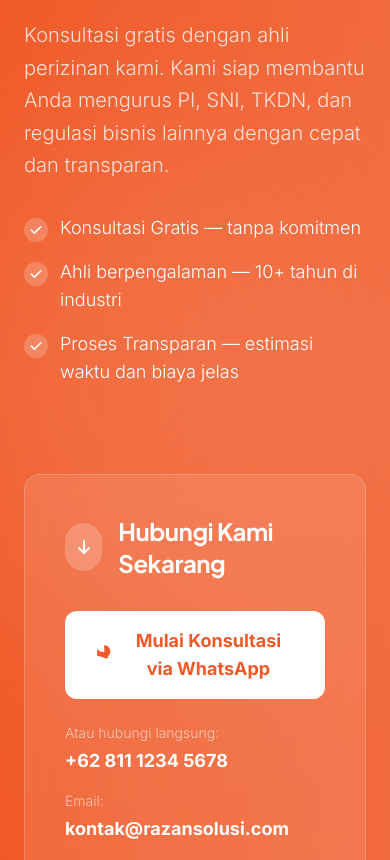
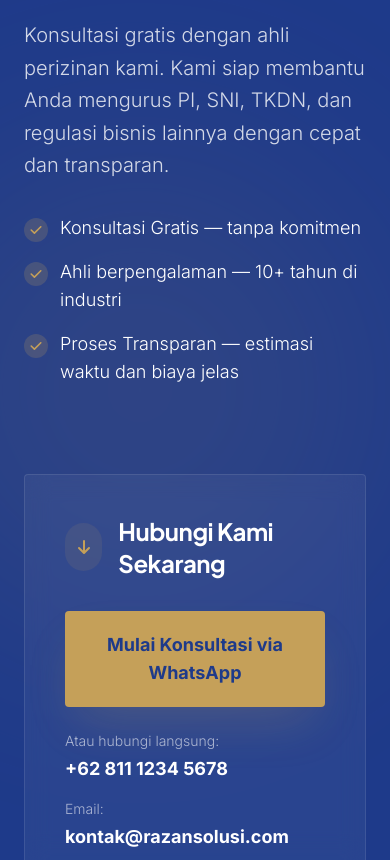
Before and after one commit to dayriyadhi-hue/razor-astern-web, a Next.js app: page / in a window 390 px wide. Shown: the part 1140-2000 px from the top of the page. Built offline with nearby package versions, Linux system fonts and the light colour scheme.

Commit message:
style: transition to Blue & Gold premium palette inspired by Twine

```diff
--- a/src/app/globals.css
+++ b/src/app/globals.css
@@ -1,29 +1,29 @@
 @import "tailwindcss";
 
 :root {
-  --background: #FFFFFF;
-  --foreground: #0A0C12;
-  --navy: #0A0C12;
-  --orange: #F05A28;
-  --slate-bg: #F8FAFC;
-  --warm-gray: #F1F5F9;
+  --background: #FBF9F7;
+  --foreground: #1A1A1A;
+  --navy: #1E3A8A;
+  --gold: #C5A059;
+  --blue-vibrant: #3B82F6;
+  --slate-bg: #FFFFFF;
+  --warm-gray: #F3F4F6;
 
-  /* Premium Glassmorphism Tokens - Adjusted for Light Mode */
-  --glass-bg: rgba(255, 255, 255, 0.7);
-  --glass-border: rgba(10, 12, 18, 0.05);
-  --glass-blur: 20px;
+  /* Premium Twine-inspired Tokens */
+  --glass-bg: rgba(255, 255, 255, 0.8);
+  --glass-border: rgba(30, 58, 138, 0.08);
+  --glass-blur: 24px;
 }
 
 @theme inline {
   --color-background: var(--background);
   --color-foreground: var(--foreground);
   --color-navy: var(--navy);
-  --color-orange: var(--orange);
+  --color-gold: var(--gold);
+  --color-blue-vibrant: var(--blue-vibrant);
   --color-slate-bg: var(--slate-bg);
   --color-warm-gray: var(--warm-gray);
   --font-heading: var(--font-plus-jakarta);
-  --font-body: var(--font-inter);
-  --font-serif: var(--font-dm-serif);
 }
 
 /* ===== BASE RESET & TYPOGRAPHY ===== */
@@ -52,11 +52,11 @@ h6 {
 }
 
 .dashed-line {
-  border-top: 1px dashed rgba(10, 12, 18, 0.08);
+  border-top: 1px dashed rgba(30, 58, 138, 0.1);
 }
 
 .dashed-line-dark {
-  border-top: 1px dashed rgba(10, 12, 18, 0.15);
+  border-top: 1px dashed rgba(30, 58, 138, 0.2);
 }
 
 /* ===== PREMIUM TEXT STYLES ===== */
@@ -69,7 +69,7 @@ h6 {
 }
 
 .text-gradient {
-  background: linear-gradient(135deg, #0A0C12 0%, rgba(10, 12, 18, 0.6) 100%);
+  background: linear-gradient(135deg, #1E3A8A 0%, #C5A059 100%);
   -webkit-background-clip: text;
   -webkit-text-fill-color: transparent;
 }
@@ -84,8 +84,8 @@ h6 {
 
 /* ===== SELECTION ===== */
 ::selection {
-  background: rgba(240, 90, 40, 0.3);
-  color: #FFFFFF;
+  background: rgba(30, 58, 138, 0.2);
+  color: #1A1A1A;
 }
 
 /* ===== SMOOTH SCROLL ===== */
@@ -113,5 +113,5 @@ section {
 }
 
 ::-webkit-scrollbar-thumb:hover {
-  background: var(--orange);
+  background: var(--gold);
 }
--- a/src/components/ConsultationCTA.js
+++ b/src/components/ConsultationCTA.js
@@ -9,10 +9,10 @@ const ConsultationCTA = () => {
     };
 
     return (
-        <section className="relative py-20 md:py-32 bg-gradient-to-r from-orange via-orange/95 to-orange/90 text-white overflow-hidden scroll-mt-20">
-            {/* Background Pattern */}
+        <section className="relative py-20 md:py-32 bg-gradient-to-r from-navy via-[#1e3a8a] to-navy text-white overflow-hidden scroll-mt-20">
+            {/* Background Pattern - Twine inspired Blur */}
             <div className="absolute inset-0 opacity-10 pointer-events-none">
-                <div className="absolute top-1/2 right-0 w-[500px] h-[500px] bg-white rounded-full blur-[120px] -translate-y-1/2"></div>
+                <div className="absolute top-1/2 right-0 w-[500px] h-[500px] bg-gold rounded-full blur-[120px] -translate-y-1/2"></div>
             </div>
 
             <div className="max-w-[1400px] mx-auto px-6 md:px-12 relative z-10">
@@ -38,8 +38,8 @@ const ConsultationCTA = () => {
                                 'Proses Transparan — estimasi waktu dan biaya jelas'
                             ].map((point, i) => (
                                 <li key={i} className="flex items-start gap-3">
-                                    <div className="w-6 h-6 rounded-full bg-white/20 flex items-center justify-center flex-shrink-0 mt-1">
-                                        <svg className="w-4 h-4 text-white" fill="currentColor" viewBox="0 0 20 20">
+                                    <div className="w-6 h-6 rounded-full bg-gold/20 flex items-center justify-center flex-shrink-0 mt-1">
+                                        <svg className="w-4 h-4 text-gold" fill="currentColor" viewBox="0 0 20 20">
                                             <path fillRule="evenodd" d="M16.707 5.293a1 1 0 010 1.414l-8 8a1 1 0 01-1.414 0l-4-4a1 1 0 011.414-1.414L8 12.586l7.293-7.293a1 1 0 011.414 0z" clipRule="evenodd" />
                                         </svg>
                                     </div>
@@ -54,12 +54,12 @@ const ConsultationCTA = () => {
                         initial={{ opacity: 0, x: 30 }}
                         whileInView={{ opacity: 1, x: 0 }}
                         transition={{ duration: 0.8, delay: 0.2 }}
-                        className="bg-white/10 backdrop-blur-md border border-white/20 rounded-2xl p-10 lg:p-12"
+                        className="bg-white/5 backdrop-blur-md border border-white/10 rounded-sm p-10 lg:p-12"
                     >
                         <div className="flex items-center gap-4 mb-8">
-                            <div className="w-12 h-12 rounded-full bg-white/20 flex items-center justify-center">
-                                <svg className="w-6 h-6 text-white" fill="currentColor" viewBox="0 0 24 24">
-                                    <path d="M17.707 12.293a.999.999 0 0 0-1.414 0L13 15.586V6a1 1 0 1 0-2 0v9.586l-3.293-3.293a.999.999 0 1 0-1.414 1.414l5 5a.999.999 0 0 0 1.414 0l5-5a.999.999 0 0 0 0-1.414z"/>
+                            <div className="w-12 h-12 rounded-full bg-gold/10 flex items-center justify-center">
+                                <svg className="w-6 h-6 text-gold" fill="currentColor" viewBox="0 0 24 24">
+                                    <path d="M17.707 12.293a.999.999 0 0 0-1.414 0L13 15.586V6a1 1 0 1 0-2 0v9.586l-3.293-3.293a.999.999 0 1 0-1.414 1.414l5 5a.999.999 0 0 0 1.414 0l5-5a.999.999 0 0 0 0-1.414z" />
                                 </svg>
                             </div>
                             <h3 className="text-2xl font-bold">Hubungi Kami Sekarang</h3>
@@ -68,14 +68,11 @@ const ConsultationCTA = () => {
                         {/* WhatsApp CTA - PROMINENT */}
                         <motion.button
                             onClick={handleWhatsApp}
-                            whileHover={{ scale: 1.05 }}
-                            whileTap={{ scale: 0.95 }}
-                            className="w-full mb-6 px-8 py-4 bg-white text-orange font-bold text-lg rounded-xl hover:shadow-2xl transition-all active:scale-95 flex items-center justify-center gap-3 min-h-[56px]"
+                            whileHover={{ scale: 1.02 }}
+                            whileTap={{ scale: 0.98 }}
+                            className="w-full mb-6 px-8 py-5 bg-gold text-navy font-bold text-lg rounded-sm hover:bg-white transition-all flex items-center justify-center gap-3 min-h-[56px] shadow-2xl shadow-gold/20"
                             aria-label="Hubungi kami via WhatsApp untuk konsultasi gratis"
                         >
-                            <svg className="w-6 h-6" fill="currentColor" viewBox="0 0 24 24">
-                                <path d="M17.472 14.382c-.297-.149-1.758-.867-2.03-.967-.273-.099-.471-.148-.67.15-.197.297-.767.966-.94 1.164-.173.199-.347.223-.644.075-.297-.15-1.255-.463-2.39-1.475-.883-.788-1.48-1.761-1.653-2.059-.173-.297-.018-.458.13-.606.134-.133.298-.347.446-.52.149-.174.198-.298.298-.497.099-.198.05-.371-.025-.52-.075-.149-.669-1.612-.916-2.207-.242-.579-.487-.5-.67-.51-.173-.008-.371-.01-.57-.01-.198 0-.52.074-.792.372-.272.297-1.04 1.016-1.04 2.479 0 1.462 1.065 2.875 1.213 3.074.149.198 2.096 3.2 5.076 4.487.709.306 1.262.489 1.694.625.712.227 1.36.195 1.871.118.571-.085 1.758-.719 2.006-1.413.248-.694.248-1.289.173-1.413-.074-.124-.272-.198-.57-.347m-5.421-7.403h-.004a9.87 9.87 0 00-4.783 1.14L.513 2.36.039 13.02l6.782 1.994a9.857 9.857 0 004.688 1.195h.005c5.487 0 9.968-4.481 9.968-9.968 0-2.662-1.031-5.165-2.9-7.035-1.87-1.87-4.37-2.9-7.036-2.9z"/>
-                            </svg>
                             Mulai Konsultasi via WhatsApp
                         </motion.button>
 
@@ -83,21 +80,21 @@ const ConsultationCTA = () => {
                         <div className="space-y-4 text-sm">
                             <div>
                                 <p className="text-white/60 mb-1 font-light">Atau hubungi langsung:</p>
-                                <a href="tel:+6281112345678" className="text-lg font-bold hover:text-white/80 transition-colors">
+                                <a href="tel:+6281112345678" className="text-lg font-bold hover:text-gold transition-colors">
                                     +62 811 1234 5678
                                 </a>
                             </div>
                             <div>
                                 <p className="text-white/60 mb-1 font-light">Email:</p>
-                                <a href="mailto:kontak@razansolusi.com" className="text-lg font-bold hover:text-white/80 transition-colors break-all">
+                                <a href="mailto:kontak@razansolusi.com" className="text-lg font-bold hover:text-gold transition-colors break-all">
                                     kontak@razansolusi.com
                                 </a>
                             </div>
                         </div>
 
                         {/* Response Time */}
-                        <div className="mt-8 pt-8 border-t border-white/20 flex items-center gap-3 text-sm">
-                            <div className="w-2 h-2 rounded-full bg-green-400 animate-pulse"></div>
+                        <div className="mt-8 pt-8 border-t border-white/10 flex items-center gap-3 text-sm">
+                            <div className="w-2 h-2 rounded-full bg-gold animate-pulse"></div>
                             <span className="text-white/70 font-light">Kami biasanya membalas dalam 2 jam</span>
                         </div>
                     </motion.div>
--- a/src/components/WhatsAppFloat.js
+++ b/src/components/WhatsAppFloat.js
@@ -25,7 +25,7 @@ const WhatsAppFloat = () => {
                 className="group relative flex items-center justify-center w-16 h-16 hover:-translate-y-2 active:scale-95 transition-all duration-500 min-h-[56px] min-w-[56px]"
             >
                 {/* Tooltip */}
-                <span className="absolute right-[110%] mr-6 glass-effect text-navy text-[10px] font-bold uppercase tracking-[0.2em] px-5 py-3 rounded-full opacity-0 group-hover:opacity-100 transition-all duration-500 translate-x-4 group-hover:translate-x-0 whitespace-nowrap pointer-events-none shadow-2xl border-black/5">
+                <span className="absolute right-[110%] mr-6 glass-effect text-navy text-[10px] font-bold uppercase tracking-[0.2em] px-5 py-3 rounded-full opacity-0 group-hover:opacity-100 transition-all duration-500 translate-x-4 group-hover:translate-x-0 whitespace-nowrap pointer-events-none shadow-2xl border-navy/5">
                     Konsultasi Gratis
                 </span>
 
```
Also changed, not shown: src/components/Footer.js (+18 -18 lines), src/components/Hero.js (+4 -4 lines), src/components/Navbar.js (+4 -4 lines), src/components/Process.js (+10 -10 lines), src/components/Solutions.js (+13 -13 lines), src/components/Values.js (+13 -13 lines).
